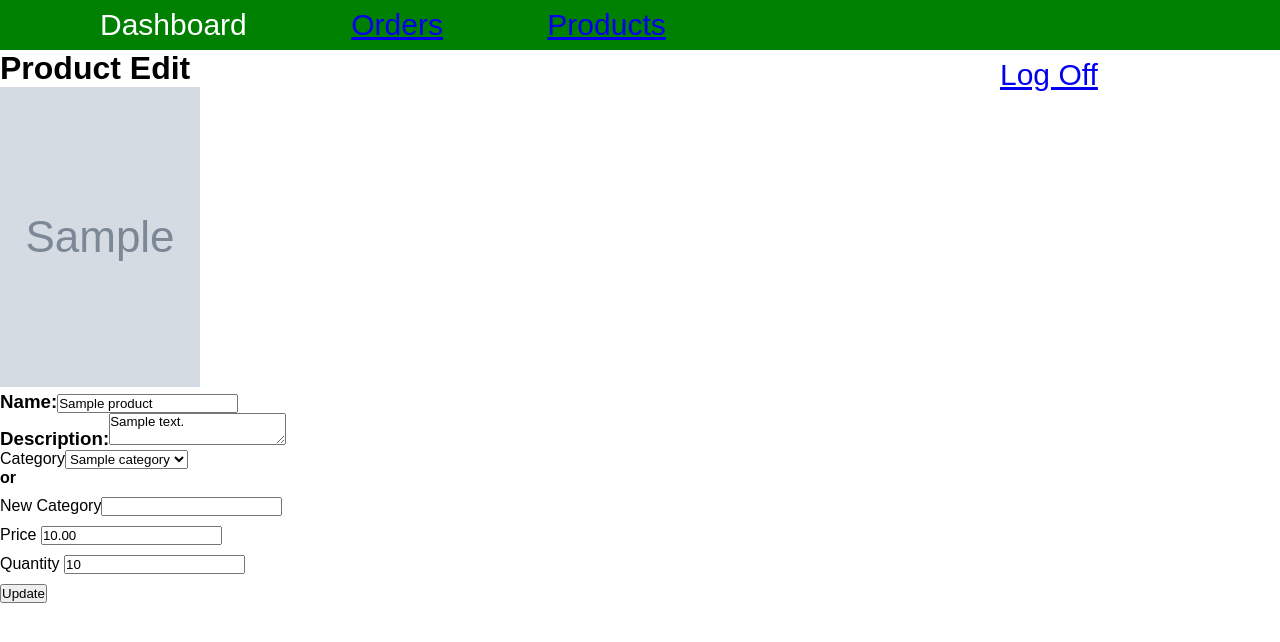
After one commit to ptamayo4/comic_store, a Django app: template comic_store/apps/comics/templates/comics/product_edit.html in a window 1280 px wide. The commit adds this page. Shown: the top 642 px of the page. Run offline with Django 3.2, Linux system fonts and the light colour scheme; the template is opened without the code that fills it: values that come from a table or form of the project are taken from there, others are empty; tables that the repository leaves empty hold one stand-in row (values such as "Sample post"); grey boxes marked "Sample" are stand-in pictures; parts of the project's set-up code (start-up, migrations or seed data) failed here and were passed over.

Commit message:
adding fleshed out admin features, product creation, product updates

```diff
--- a/comic_store/apps/comics/models.py
+++ b/comic_store/apps/comics/models.py
@@ -61,13 +61,16 @@ class OrderManager(models.Manager):
         return {'the_order': the_order}
 
 class ProductManager(models.Manager):
-    def validate_product(self, post_data):
+    def validate_product(self, post_data, submitted_image):
         error_msgs = []
         p_name = post_data['p_name']
         p_description = post_data['p_description']
-        p_category = post_data['p_category']
+        if 'p_category' in post_data:
+            p_category = post_data['p_category']
         new_p_category = post_data['new_p_category']
-        p_price = post_data['p_price']
+        p_price = Decimal(post_data['p_price'])
+        p_quantity = int(post_data['p_quantity'])
+        print submitted_image
         if len(p_name) < 2:
             error_msgs.append('Product name must be 2 or more characters')
         elif not CHAR_DIGIT_REGEX.match(p_name):
@@ -81,18 +84,46 @@ class ProductManager(models.Manager):
             error_msgs.append('Cannot have negative price')
         elif p_price >= 1000:
             error_msgs.append('Price must be between $0 and $999.99')
+        if not submitted_image:
+            error_msgs.append('You failed to upload a picture')
+        if new_p_category:
+            category = new_p_category
+        else:
+            category = p_category
         # regex for price
-        elif not PRICE_REGEX.match(p_price):
-            error_msgs.append('Invalid price')
+        # elif not PRICE_REGEX.match(p_price):
+        #     error_msgs.append('Invalid price')
         if error_msgs:
             return {'errors': error_msgs}
         else:
             # create product
-            the_product = Product.productManager.create(name=p_name, description=p_description, image=image, price=p_price)
+            if new_p_category:
+                new_cat = Category.objects.create(name=category)
+                the_product = Product.productManager.create(name=p_name, description=p_description, image=submitted_image, price=p_price, quantity=p_quantity, category=new_cat)
+            else:
+                old_cat = Category.objects.get(name=category)
+                the_product = Product.productManager.create(name=p_name, description=p_description, image=submitted_image, price=p_price, quantity=p_quantity, category=old_cat)
             # depending on what we return
             return {'the_product': the_product}
 
-#class OrderManager(models.Manager):
+    def update_product(self, post_data, product_id):
+        error_msgs = []
+        new_name = post_data['edit_name']
+        new_desc = post_data['edit_description']
+        if 'edit_category' in post_data:
+            edit_category = post_data['edit_category']
+        new_edit_category = post_data['new_edit_category']
+        new_price         = post_data['edit_price']
+        new_quantity      = post_data['edit_quantity']
+        if new_edit_category:
+            new_cat = Category.objects.create(name=new_edit_category)
+            Product.productManager.filter(id=product_id).update(name=new_name, description=new_desc, price=new_price, quantity=new_quantity, category=new_cat)
+        else:
+            old_category = Category.objects.get(name=edit_category)
+            Product.productManager.filter(id=product_id).update(name=new_name, description=new_desc, price=new_price, quantity=new_quantity, category=old_category)
+
+
+# class OrderManager(models.Manager):
 #    def create_order(self, post_data, user_id):
 #        the_user = User.objects.get(id=user_id)
 #
@@ -104,37 +135,31 @@ class User(models.Model):
     first_name  =   models.CharField(max_length=60)
     last_name   =   models.CharField(max_length=60)
     admin_auth  =   models.BooleanField(default=False)
-    #addr_street =   models.CharField(max_length=100)
-    #street_two  =   models.CharField(max_length=100)
-    #addr_city   =   models.CharField(max_length=100)
-    #addr_state  =   models.CharField(max_length=20)
-    #addr_zip    =   models.IntegerField()
     created_at  =   models.DateTimeField(auto_now_add=True)
     updated_at  =   models.DateTimeField(auto_now=True)
     userManager =   UserManager()
-
-class Product(models.Model):
-    name        =   models.CharField(max_length=60)
-    description =   models.TextField(max_length=1000)
-    image       =   models.CharField(max_length=100)
-    price       =   models.DecimalField(max_digits=5,decimal_places=2)
-    #category    =   models.CharField(max_length=60)
-    quantity    =   models.IntegerField(default=0)
-    created_at  =   models.DateTimeField(auto_now_add=True)
-    updated_at  =   models.DateTimeField(auto_now=True)
-    productManager = ProductManager()
 
 class Category(models.Model):
     name        =   models.CharField(max_length=60)
     created_at  =   models.DateTimeField(auto_now_add=True)
     updated_at  =   models.DateTimeField(auto_now=True)
-    products    =   models.ManyToManyField(Product, related_name='product_categories')
+
+class Product(models.Model):
+    name        =   models.CharField(max_length=60)
+    description =   models.TextField(max_length=1000)
+    image       =   models.ImageField(upload_to = 'pic_folder/', default = 'pic_folder/None/no-img.jpg')
+    price       =   models.DecimalField(max_digits=5,decimal_places=2)
+    quantity    =   models.IntegerField(default=0)
+    created_at  =   models.DateTimeField(auto_now_add=True)
+    updated_at  =   models.DateTimeField(auto_now=True)
+    category    =   models.ForeignKey(Category, related_name="product_category", default=None)
+    productManager = ProductManager()
 
 class Order(models.Model):
     products    =   models.ManyToManyField(Product, related_name="product_orders")
     user        =   models.ForeignKey(User, related_name="user_orders")
-    # shipping address
-    ####
+    s_fname     =   models.CharField(max_length=60, default=None)
+    s_lname     =   models.CharField(max_length=60, default=None)
     total       =   models.DecimalField(max_digits=5,decimal_places=2)
     status      =   models.IntegerField(default=0)
     created_at  =   models.DateTimeField(auto_now_add=True)
--- a/comic_store/apps/comics/templates/comics/admin_orders.html
+++ b/comic_store/apps/comics/templates/comics/admin_orders.html
@@ -13,5 +13,6 @@
                 <li id="logoff"><a class="header_link" href = '#'>Log Off</a></li>
             </ul>
         <h1>Orders</h1>
+
     </body>
 </html>
--- /dev/null
+++ b/comic_store/apps/comics/templates/comics/product_edit.html
@@ -0,0 +1,53 @@
+<!DOCTYPE html>
+<html>
+    <head>
+        <meta charset="utf-8">
+        <title></title>
+        {% load staticfiles %}
+        <link rel="stylesheet" href="{% static '/comics/css/admin_styles.css' %}"media="screen" title="no title"  charset="utf-8">
+    </head>
+    <body>
+        <ul>
+            <li>Dashboard</li>
+            <li><a class="header_link" href = '/dashboard/orders'>Orders</a></li>
+            <li><a class="header_link" href = '/dashboard/products'>Products</a></li>
+            <li id="logoff"><a class="header_link" href = '#'>Log Off</a></li>
+        </ul>
+        <h1>Product Edit</h2>
+        <img src="{{product.image.url}}" style="height:300px;width:200px;">
+        <form action="product_update/{{product.id}}" method="POST">
+            {% csrf_token %}
+            <h3>Name:<input type="text" name="edit_name" value="{{product.name}}"></h3>
+            <h3>Description:<textarea name="edit_description">{{product.description}}</textarea></h3>
+            {% if categories %}
+                <p>Category<select name="edit_category">
+                    <option value={{product.category.name}}>{{product.category.name}}</option>
+                    {% for category in categories %}
+                        {% if category.name != product.category.name %}
+                            <option value="{{category.name}}">{{category.name}}</option>
+                        {% endif %}
+                    {% endfor %}
+            </select></p>
+            <h4>or</h4>
+            {% endif %}
+            <p class="addtext">New Category<input type="text" name="new_edit_category"></p>
+            <p class="addtext">Price <input type="number" step="0.01" name="edit_price" value="{{product.price}}"></p>
+            <p class="addtext">Quantity <input type="number" name="edit_quantity" value="{{product.quantity}}"></p>
+            <input type="submit" value="Update">
+        </form>
+</html>
+
+<!-- <p class="addtext">Name <input type="text" name="p_name"></p>
+<p class="addtext">Description </p>
+<p class="addtext"><textarea name="p_description"></textarea>
+{% if categories %}
+    <p>Category<select name="p_category">
+        {% for category in categories %}
+            <option value="{{category.name}}">{{category.name}}</option>
+        {% endfor %}
+</select></p>
+<h4>or</h4>
+{% endif %}
+<p class="addtext">New Category<input type="text" name="new_p_category"></p>
+<p class="addtext">Price <input type="number" step="0.01" name="p_price"></p>
+<p class="addtext">Quantity <input type="number" name="p_quantity"></p> -->
--- a/comic_store/apps/comics/urls.py
+++ b/comic_store/apps/comics/urls.py
@@ -17,5 +17,9 @@ urlpatterns = [
     url(r'^product/category/(?P<category_id>\d+)$',views.product_category),
     url(r'^product_spotlight/(?P<product_id>\d+)$', views.product_spotlight),
     url(r'^shopping_cart$', views.shopping_cart),
-    url(r'product_adder$', views.product_adder)
+    url(r'product_adder$', views.product_adder),
+    url(r'product_edit/(?P<product_id>\d+)$', views.product_edit),
+    url(r'product_delete/(?P<product_id>\d+)$', views.product_delete),
+    url(r'product_update/(?P<product_id>\d+)$', views.product_update)
+    # url(r'test_upload$', views.simple_upload)
 ]
--- a/comic_store/comic_store/settings.py
+++ b/comic_store/comic_store/settings.py
@@ -59,6 +59,7 @@ TEMPLATES = [
         'APP_DIRS': True,
         'OPTIONS': {
             'context_processors': [
+                'django.template.context_processors.media',
                 'django.template.context_processors.debug',
                 'django.template.context_processors.request',
                 'django.contrib.auth.context_processors.auth',
@@ -119,3 +120,5 @@ USE_TZ = True
 # https://docs.djangoproject.com/en/1.10/howto/static-files/
 
 STATIC_URL = '/static/'
+MEDIA_URL = '/media/'
+MEDIA_ROOT = os.path.join(BASE_DIR, 'media')
--- a/comic_store/comic_store/urls.py
+++ b/comic_store/comic_store/urls.py
@@ -15,7 +15,11 @@ Including another URLconf
 """
 from django.conf.urls import url, include
 from django.contrib import admin
+from django.conf.urls.static import static
+from django.conf import settings
 
 urlpatterns = [
     url(r'^', include('apps.comics.urls'))
 ]
+
+urlpatterns += static(settings.MEDIA_URL, document_root=settings.MEDIA_ROOT)
```
Also changed, not shown: comic_store/apps/comics/templates/comics/admin_products.html (+29 -11 lines), comic_store/apps/comics/views.py (+56 -8 lines), comic_store/apps/comics/migrations/0002_auto_20170301_1208.py (added), comic_store/apps/comics/migrations/0003_auto_20170301_1601.py (added), comic_store/apps/comics/migrations/0004_auto_20170301_1709.py (added), comic_store/apps/comics/migrations/0005_auto_20170301_1733.py (added), comic_store/apps/comics/migrations/0006_auto_20170301_1933.py (added), comic_store/media/pic_folder/TRUMPhanzo.jpg (added), comic_store/media/pic_folder/batman.jpg (added), comic_store/media/pic_folder/batman18.jpg (added), comic_store/media/pic_folder/darthmaul.jpg (added).
